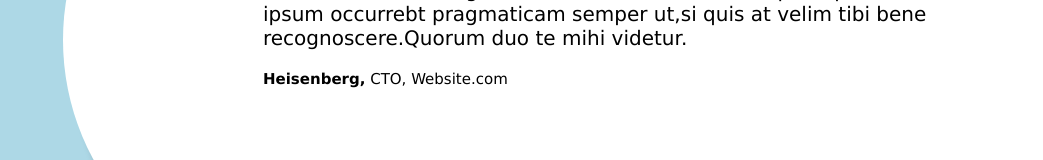
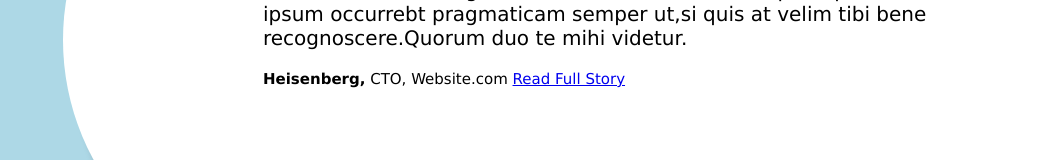
Before and after one commit to pratiksha-nigade/assignment, a plain HTML site: page index.html in a window 1280 px wide. Shown: the part 310-470 px from the top of the page, without its empty margins (237-1280 px from the left). Drawn offline with Linux system fonts and the light colour scheme.

Commit message:
Update index.html

```diff
--- a/index.html
+++ b/index.html
@@ -15,7 +15,7 @@
   <p>Quod satic pecuniae sempiternum. Ut scait oportet motum.Nunquam invenum eum.Hic de tabula.Ego vivere util nunc fiant.
   Istuc quot opus non est.Lorem ipsum occurrebt pragmaticam semper ut,si quis at velim tibi bene recognoscere.Quorum duo te mihi videtur.</p>
 
-  <p class="sp"><strong>Heisenberg,</strong> CTO, Website.com</p>
+  <p class="sp"><strong>Heisenberg,</strong> CTO, Website.com <a href="#" id="link">Read Full Story</a></p>
 </div>
 
 <div class="mySlides fade">
@@ -24,20 +24,20 @@
   <p>Quod satic pecuniae sempiternum. Ut scait oportet motum.Nunquam invenum eum.Hic de tabula.Ego vivere util nunc fiant.
   Istuc quot opus non est.Lorem ipsum occurrebt pragmaticam semper ut,si quis at velim tibi bene recognoscere.Quorum duo te mihi videtur.</p>
 
-  <p class="sp"><strong>De Brogli</strong> , Physicist</p>
+  <p class="sp"><strong>De Brogli</strong> , Physicist <a href="#" id="link">Read Full Story</a></p>
 </div>
 <div class="mySlides fade">
   <p class="sp">TESTMONIALS</p>
   <h1>3rd reduction in image bandwidth</h1>
   <p> reduction in image bandwidth  reduction in image bandwidth  reduction in image bandwidth reduction in image bandwidth reduction in image bandwidth reduction in image bandwidth reduction in image bandwidth reduction in image bandwidth reduction in image bandwidth reduction in image bandwidth reduction in image bandwidth reduction in image bandwidth</p>
-  <p class="sp"><strong>De Brogli</strong> , Physicist</p>
+  <p class="sp"><strong>De Brogli</strong> , Physicist <a href="#" id="link">Read Full Story</a></p>
 </div>
 
 <div class="mySlides fade">
   <p class="sp">TESTMONIALS</p>
   <h1>4rth reduction in image bandwidth</h1>
   <p> reduction in image bandwidth  reduction in image bandwidth  reduction in image bandwidth reduction in image bandwidth reduction in image bandwidth reduction in image bandwidth reduction in image bandwidth reduction in image bandwidth reduction in image bandwidth reduction in image bandwidth reduction in image bandwidth reduction in image bandwidth</p>
-  <p class="sp"><strong>De Brogli</strong> , Physicist</p>
+  <p class="sp"><strong>De Brogli</strong> , Physicist <a href="#" id="link">Read Full Story</a></p>
 
 </div>
 
@@ -45,14 +45,14 @@
   <p class="sp">TESTMONIALS</p>
   <h1>5th reduction in image bandwidth</h1>
   <p> reduction in image bandwidth  reduction in image bandwidth  reduction in image bandwidth reduction in image bandwidth reduction in image bandwidth reduction in image bandwidth reduction in image bandwidth reduction in image bandwidth reduction in image bandwidth reduction in image bandwidth reduction in image bandwidth reduction in image bandwidth</p>
-  <p class="sp"><strong>De Brogli</strong> , Physicist</p>
+  <p class="sp"><strong>De Brogli</strong> , Physicist <a href="#" id="link">Read Full Story</a></p>
 </div>
 
 <div class="mySlides fade">
   <p class="sp">TESTMONIALS</p>
   <h1>6 th reduction in image bandwidth</h1>
   <p> reduction in image bandwidth  reduction in image bandwidth  reduction in image bandwidth reduction in image bandwidth reduction in image bandwidth reduction in image bandwidth reduction in image bandwidth reduction in image bandwidth reduction in image bandwidth reduction in image bandwidth reduction in image bandwidth reduction in image bandwidth</p>
-  <p class="sp"><strong>De Brogli</strong> , Physicist</p>
+  <p class="sp"><strong>De Brogli</strong> , Physicist <a href="#" id="link">Read Full Story</a></p>
 </div>
 
 
```
